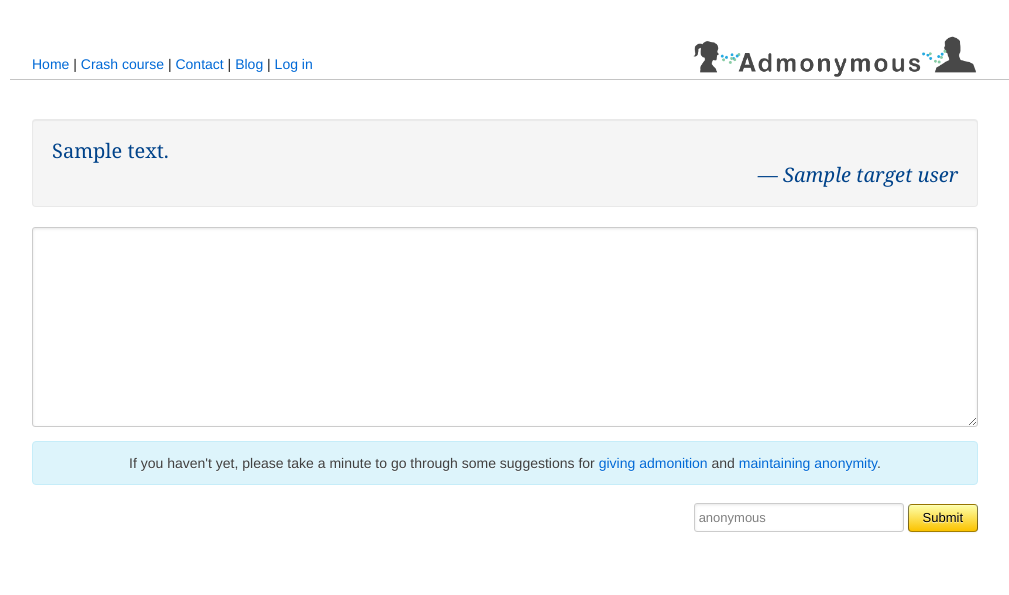
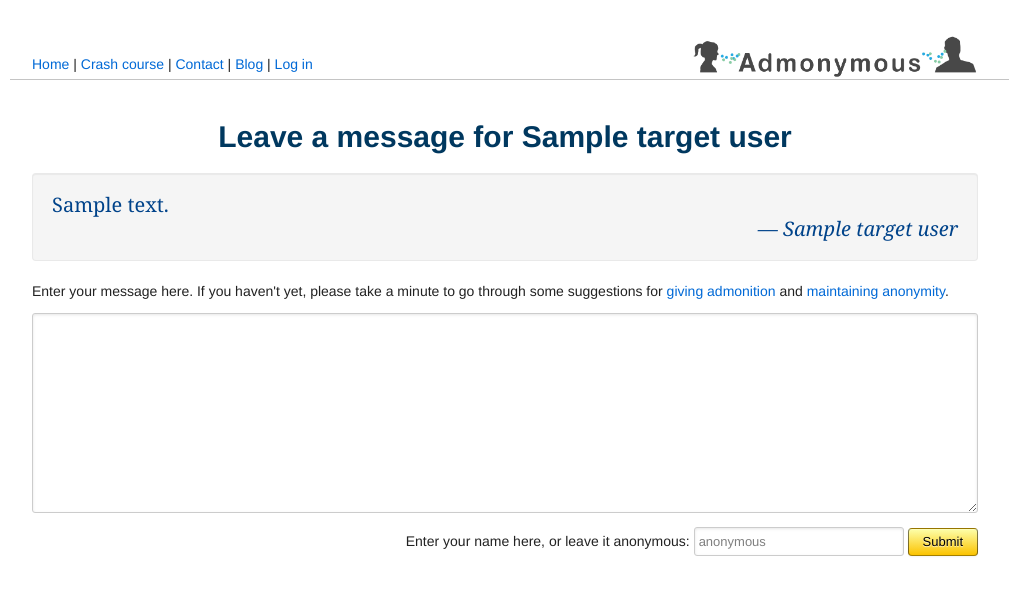
Before and after one commit to EloiseRosen/admonymous, a Django app: template templates/user.html in a window 1280 px wide. Shown: the top 595 px of the page, without its empty margins (130-1139 px from the left). Run offline with Django 3.2, Linux system fonts and the light colour scheme; the template is opened without the code that fills it: most values are stand-ins (such as "Sample title", 1, 10 or a date in 2020); some libraries are stand-ins or nearby versions.

Commit message:
added message about entering your name, and added heading to make it clear whose page you are on

```diff
--- a/main.py
+++ b/main.py
@@ -42,6 +42,10 @@ class User(db.Model):
       return
     user = cls.all().filter('google_account', google_account).get()
     return user
+
+  def first_name(self):
+    import re
+    return re.split(self.name, ' ')[0]
 
 class Response(db.Model):
   user = db.ReferenceProperty(User)
@@ -154,6 +158,7 @@ class UserPageHandler(webapp.RequestHandler):
       target_user = admonymous_user
     template_values = {
       'target_user':target_user,
+      'target_user_first_name':target_user.first_name,
       'user':User.all().filter('google_account', users.get_current_user()).get(),
       'logout_url':users.create_logout_url('/'),
       'login_url':users.create_login_url('/')
--- a/templates/user.html
+++ b/templates/user.html
@@ -9,6 +9,7 @@
         Admonition successfully submitted!
       </div>
     {% else %}
+			<h1 style="text-align:center;">Leave a message for {{ target_user.name }}</h1>
       <div class="well" id="user-message">
         {% if target_user.message %}
         {{ target_user.message_html }}
@@ -34,14 +35,11 @@
   <form action="/{{ target_user.username }}" method="post" accept-charset="utf-8">
     <input type="text" name="email" value="" id="email"/>
     <fieldset style="padding-top:0px;">
+			<p>Enter your message here. If you haven't yet, please take a minute to go through some suggestions for <a href="/crash_course?giving" target="_giving">giving admonition</a> and <a href="/crash_course?anonymity" target="_anon">maintaining anonymity</a>.</p>
       <textarea name="body" style="width:100%;height:200px;padding:20px;margin-top:0px;"></textarea><br/><br/>
 
-      <div class="alert-message block-message info" style="text-align:center;">
-	If you haven't yet, please take a minute to go through some suggestions for <a href="/crash_course?giving" target="_giving">giving admonition</a> and <a href="/crash_course?anonymity" target="_anon">maintaining anonymity</a>.
-      </div>
-
       <div style="text-align:right;width:100%;">
-        <input type="text" name="author" value="anonymous" style="height:29px;"/> <input class="btn primary" type="submit" value="Submit">
+        Enter your name here, or leave it anonymous: <input type="text" name="author" value="anonymous" style="height:29px;"/> <input class="btn primary" type="submit" value="Submit">
       </div>
     </fieldset>
   </form>
```
